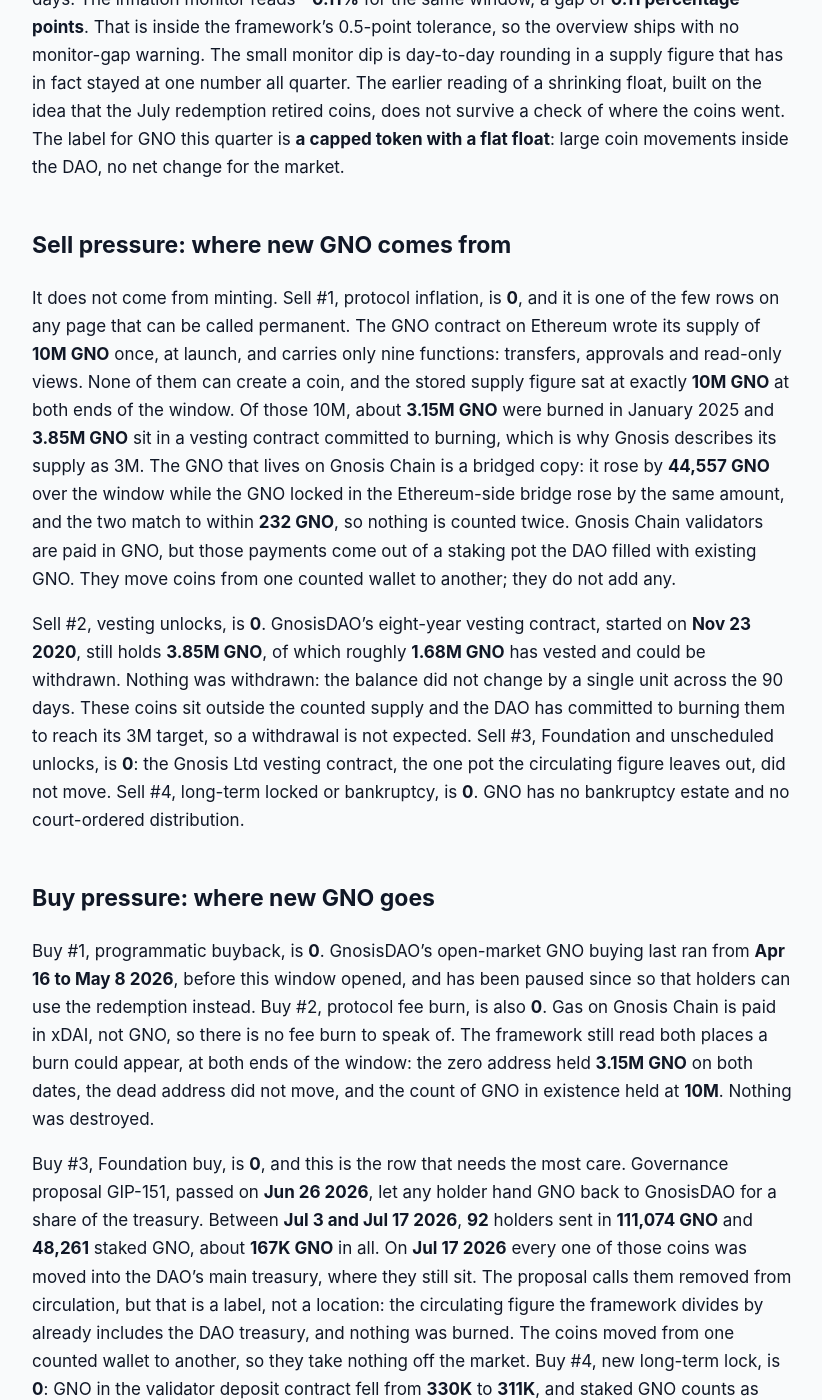
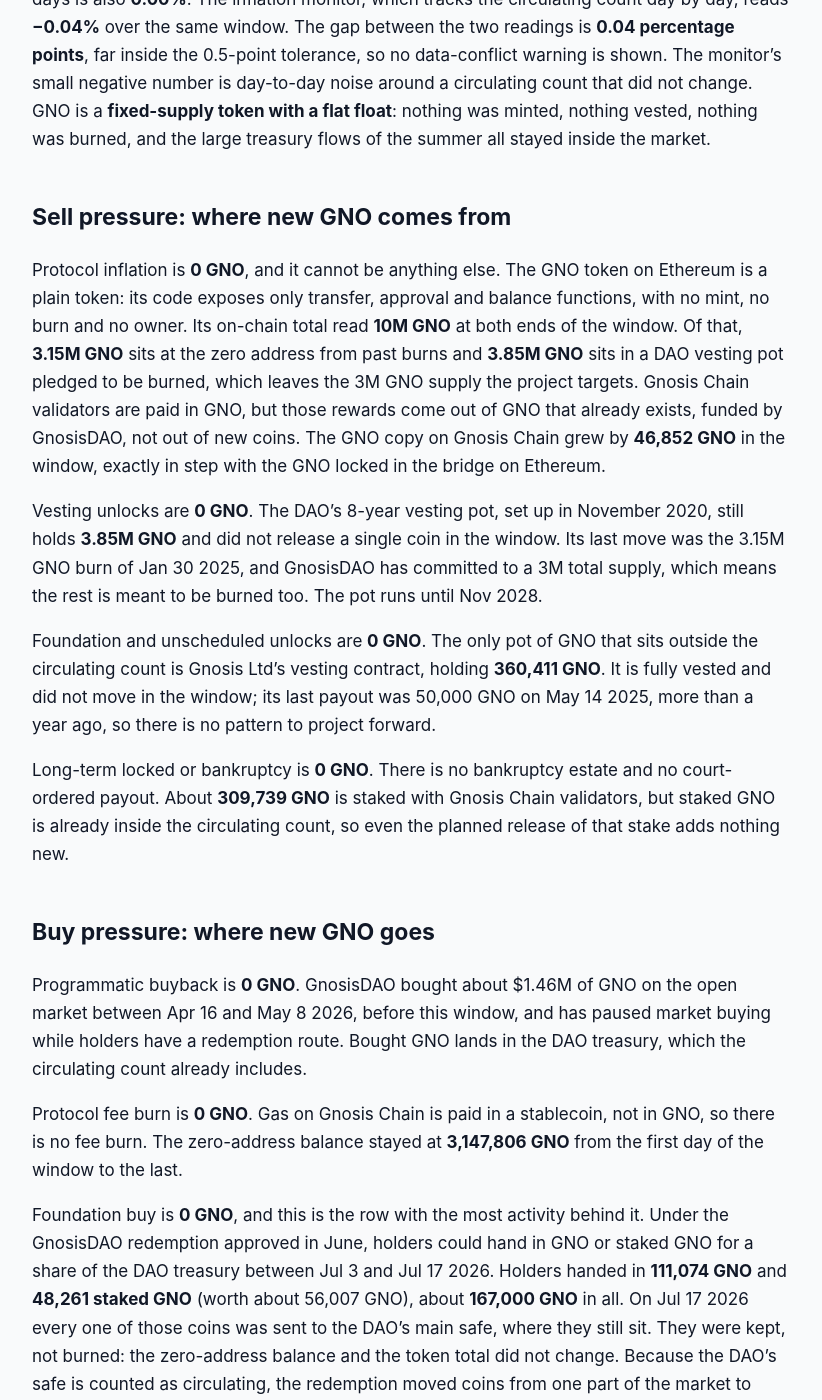
Before and after one commit to jeevansongmy-spec/mrnasdog-articles, a Jekyll site: the page built from crypto/gno-pressure-framework.md, in a window 1280 px wide and 1400 px high, scrolled down 585 px. Shown: the whole window, without its empty margins (228-1050 px from the left). Built offline with Jekyll 4.4.1, drawn with Linux system fonts in a browser that asks for light colours; some of the changed text lies outside the part shown.

Commit message:
publish: crypto/gno-pressure-framework

```diff
--- a/crypto/gno-pressure-framework.md
+++ b/crypto/gno-pressure-framework.md
@@ -1,8 +1,8 @@
 ---
 title:         "GNO Inflation Analysis · September 2026 · Mixed flows · supply roughly steady"
-description:   "GNO supply held flat over 90 days at 0.00%: a 167K GNO treasury redemption moved coins into the DAO, not to a burn. See the ledger, vesting and burn checks."
+description:   "GNO supply is flat: 0.00% net over 90 days and 0.00% next. No GNO can be minted, and a July redemption of about 167K GNO stayed in the DAO treasury, not burned."
 canonical_url: "https://mrnasdog.com/research/gno/inflation"
-tags:                    ["crypto", "gno", "gnosis", "dao"]
+tags:          ["crypto", "gno", "gnosis", "dao"]
 published:     true
 ---
 
@@ -10,42 +10,72 @@ Originally published at [GNO Inflation Analysis · September 2026 · Mixed flows
 
 # GNO Inflation Analysis · September 2026 · Mixed flows · supply roughly steady
 
-GNO's tradable float did not move over the last 90 days, and the Pressure Framework reads it at **0.00%** over the trailing 90 days and **0.00%** for the next 90, against a monitor reading of **−0.11%**. The quarter's headline event, a GnosisDAO treasury redemption in which holders handed back about **167K GNO**, moved those coins into the DAO's own treasury rather than destroying them, and that treasury is already counted as circulating. Sell pressure is **0**, buy pressure is **0**, and the GNO token contract has no way to mint a new coin.
+The MrNasdog Pressure Framework reads GNO at **0.00% net** over the trailing 90 days and **0.00%** over the next 90: **0 GNO** of new sell pressure against **0 GNO** of buy pressure, on a circulating supply of **2.64M GNO**. The GNO token has no function that can create coins, and the biggest supply story of the window — the GnosisDAO treasury redemption, which took in about **167,000 GNO** in July — moved coins from holders into a DAO treasury that is already counted as circulating, so it neither added to nor removed from the market. The monitor reads **−0.04%**, a gap of **0.04 points**.
+
 
 ## The verdict, in one paragraph
 
-Against a circulating base of **2.64M GNO**, the framework books **0** of sell pressure and **0** of buy pressure over the trailing 90 days, a net of **0.00%**, and projects **0.00%** for the next 90 days. The inflation monitor reads **−0.11%** for the same window, a gap of **0.11 percentage points**. That is inside the framework's 0.5-point tolerance, so the overview ships with no monitor-gap warning. The small monitor dip is day-to-day rounding in a supply figure that has in fact stayed at one number all quarter. The earlier reading of a shrinking float, built on the idea that the July redemption retired coins, does not survive a check of where the coins went. The label for GNO this quarter is **a capped token with a flat float**: large coin movements inside the DAO, no net change for the market.
+
+GNO's net supply change over the last 90 days is **0.00%**, and the projection for the next 90 days is also **0.00%**. The inflation monitor, which tracks the circulating count day by day, reads **−0.04%** over the same window. The gap between the two readings is **0.04 percentage points**, far inside the 0.5-point tolerance, so no data-conflict warning is shown. The monitor's small negative number is day-to-day noise around a circulating count that did not change. GNO is a **fixed-supply token with a flat float**: nothing was minted, nothing vested, nothing was burned, and the large treasury flows of the summer all stayed inside the market.
+
 
 ## Sell pressure: where new GNO comes from
 
-It does not come from minting. Sell #1, protocol inflation, is **0**, and it is one of the few rows on any page that can be called permanent. The GNO contract on Ethereum wrote its supply of **10M GNO** once, at launch, and carries only nine functions: transfers, approvals and read-only views. None of them can create a coin, and the stored supply figure sat at exactly **10M GNO** at both ends of the window. Of those 10M, about **3.15M GNO** were burned in January 2025 and **3.85M GNO** sit in a vesting contract committed to burning, which is why Gnosis describes its supply as 3M. The GNO that lives on Gnosis Chain is a bridged copy: it rose by **44,557 GNO** over the window while the GNO locked in the Ethereum-side bridge rose by the same amount, and the two match to within **232 GNO**, so nothing is counted twice. Gnosis Chain validators are paid in GNO, but those payments come out of a staking pot the DAO filled with existing GNO. They move coins from one counted wallet to another; they do not add any.
 
-Sell #2, vesting unlocks, is **0**. GnosisDAO's eight-year vesting contract, started on **Nov 23 2020**, still holds **3.85M GNO**, of which roughly **1.68M GNO** has vested and could be withdrawn. Nothing was withdrawn: the balance did not change by a single unit across the 90 days. These coins sit outside the counted supply and the DAO has committed to burning them to reach its 3M target, so a withdrawal is not expected. Sell #3, Foundation and unscheduled unlocks, is **0**: the Gnosis Ltd vesting contract, the one pot the circulating figure leaves out, did not move. Sell #4, long-term locked or bankruptcy, is **0**. GNO has no bankruptcy estate and no court-ordered distribution.
+Protocol inflation is **0 GNO**, and it cannot be anything else. The GNO token on Ethereum is a plain token: its code exposes only transfer, approval and balance functions, with no mint, no burn and no owner. Its on-chain total read **10M GNO** at both ends of the window. Of that, **3.15M GNO** sits at the zero address from past burns and **3.85M GNO** sits in a DAO vesting pot pledged to be burned, which leaves the 3M GNO supply the project targets. Gnosis Chain validators are paid in GNO, but those rewards come out of GNO that already exists, funded by GnosisDAO, not out of new coins. The GNO copy on Gnosis Chain grew by **46,852 GNO** in the window, exactly in step with the GNO locked in the bridge on Ethereum.
+
+
+Vesting unlocks are **0 GNO**. The DAO's 8-year vesting pot, set up in November 2020, still holds **3.85M GNO** and did not release a single coin in the window. Its last move was the 3.15M GNO burn of Jan 30 2025, and GnosisDAO has committed to a 3M total supply, which means the rest is meant to be burned too. The pot runs until Nov 2028.
+
+
+Foundation and unscheduled unlocks are **0 GNO**. The only pot of GNO that sits outside the circulating count is Gnosis Ltd's vesting contract, holding **360,411 GNO**. It is fully vested and did not move in the window; its last payout was 50,000 GNO on May 14 2025, more than a year ago, so there is no pattern to project forward.
+
+
+Long-term locked or bankruptcy is **0 GNO**. There is no bankruptcy estate and no court-ordered payout. About **309,739 GNO** is staked with Gnosis Chain validators, but staked GNO is already inside the circulating count, so even the planned release of that stake adds nothing new.
+
 
 ## Buy pressure: where new GNO goes
 
-Buy #1, programmatic buyback, is **0**. GnosisDAO's open-market GNO buying last ran from **Apr 16 to May 8 2026**, before this window opened, and has been paused since so that holders can use the redemption instead. Buy #2, protocol fee burn, is also **0**. Gas on Gnosis Chain is paid in xDAI, not GNO, so there is no fee burn to speak of. The framework still read both places a burn could appear, at both ends of the window: the zero address held **3.15M GNO** on both dates, the dead address did not move, and the count of GNO in existence held at **10M**. Nothing was destroyed.
 
-Buy #3, Foundation buy, is **0**, and this is the row that needs the most care. Governance proposal GIP-151, passed on **Jun 26 2026**, let any holder hand GNO back to GnosisDAO for a share of the treasury. Between **Jul 3 and Jul 17 2026**, **92** holders sent in **111,074 GNO** and **48,261** staked GNO, about **167K GNO** in all. On **Jul 17 2026** every one of those coins was moved into the DAO's main treasury, where they still sit. The proposal calls them removed from circulation, but that is a label, not a location: the circulating figure the framework divides by already includes the DAO treasury, and nothing was burned. The coins moved from one counted wallet to another, so they take nothing off the market. Buy #4, new long-term lock, is **0**: GNO in the validator deposit contract fell from **330K** to **311K**, and staked GNO counts as circulating in any case.
+Programmatic buyback is **0 GNO**. GnosisDAO bought about $1.46M of GNO on the open market between Apr 16 and May 8 2026, before this window, and has paused market buying while holders have a redemption route. Bought GNO lands in the DAO treasury, which the circulating count already includes.
+
+
+Protocol fee burn is **0 GNO**. Gas on Gnosis Chain is paid in a stablecoin, not in GNO, so there is no fee burn. The zero-address balance stayed at **3,147,806 GNO** from the first day of the window to the last.
+
+
+Foundation buy is **0 GNO**, and this is the row with the most activity behind it. Under the GnosisDAO redemption approved in June, holders could hand in GNO or staked GNO for a share of the DAO treasury between Jul 3 and Jul 17 2026. Holders handed in **111,074 GNO** and **48,261 staked GNO** (worth about 56,007 GNO), about **167,000 GNO** in all. On Jul 17 2026 every one of those coins was sent to the DAO's main safe, where they still sit. They were kept, not burned: the zero-address balance and the token total did not change. Because the DAO's safe is counted as circulating, the redemption moved coins from one part of the market to another and removed nothing.
+
+
+New long-term lock is **0 GNO**. The Gnosis Chain staking contract shrank from **323,919 GNO** to **309,739 GNO** as validators left, and staking never takes GNO out of the circulating count in the first place.
+
 
 ## Foundation and overhang
 
-GNO's overhang is large and almost entirely in GnosisDAO's hands. The DAO's main treasury holds **1.24M GNO** across Ethereum and Gnosis Chain, plus **56K** staked GNO, much of it from the redemption, and a DAO liquidity wallet holds another **111K GNO**. All of this is already inside the circulating figure, so selling it would not show up as new supply in this ledger, though it would reach the market. Outside the float sit two vesting contracts: the DAO's **3.85M GNO**, committed to burning, and Gnosis Ltd's **360,411 GNO**, fully vested since November 2025 and withdrawable at any time. Gnosis Ltd last withdrew **50K GNO** on **May 14 2025**, and before that in 2022 and 2021, so its releases are rare and unscheduled. Every one of these balances is readable on chain and refreshed at each rebuild. If either vesting contract's balance falls between refreshes, that outflow enters Sell #3, or Sell #2, at the next refresh.
 
-## How GNO compares to other capped governance tokens
+Four GNO pots are tracked as team-controlled overhang. The first is Gnosis Ltd's vesting contract with **360,411 GNO**, fully vested and outside the circulating count — the one pot whose release would add new GNO to the market. The second is the DAO's 8-year vesting pot with **3.85M GNO**, outside even the 3M total and pledged to be burned. The third is the DAO's main safe, holding about **1.24M GNO** across Ethereum and Gnosis Chain plus **56,257 staked GNO**, most of it older treasury plus the July redemption intake. The fourth is a DAO liquidity wallet with about **115,039 GNO**. The last two are already counted as circulating, so a sale from them would move GNO within the market rather than add to it.
 
-GNO sits in the strictest supply class: a token whose contract cannot mint at all. That is a harder promise than a halving chain like Bitcoin, which still issues new coins every block, and much harder than an uncapped proof-of-stake chain, where staking rewards are printed and the supply grows every year. On Gnosis Chain the staking rewards exist, but they are paid out of GNO the DAO already holds, so the cost falls on the treasury rather than on the supply count.
 
-The redemption makes the most useful comparison. Exchange tokens that buy back and burn take coins out of existence, and their readings go negative. GnosisDAO did something that looks similar, swapping treasury assets for GNO, but kept the coins. That is closer to a company buying its own shares and holding them as treasury stock: the holder count shrinks, but the shares can be reissued. Until those coins are burned, a buy-and-hold treasury does not reduce the float the market can see.
+Every pot is re-read on the chain at each refresh. If the Gnosis Ltd vesting contract or the DAO vesting pot shrinks between refreshes and the coins are not burned, the outflow enters the foundation row at the next refresh. If the DAO burns the redeemed GNO, that burn enters the buy side.
 
-The vesting picture also differs from most tokens. A typical project releases investor and team coins into the market over four years. GnosisDAO's largest vesting pot is instead scheduled for destruction, so its end state removes supply rather than adds it, and none of it is counted as circulating today.
+
+## How GNO compares to other fixed-supply DAO tokens
+
+
+GNO belongs to the group of fixed-supply governance tokens backed by a large treasury. Unlike an uncapped proof-of-stake coin such as ETH or SOL, where validators are paid in new coins every epoch, GNO has no issuance at all: Gnosis Chain pays its validators out of existing GNO, so the cost of security shows up as a treasury expense rather than a rising supply. The GnosisDAO proposal to turn Gnosis Chain into an Ethereum rollup describes that subsidy as a dilution of non-stakers of about 2.3% a year, but it is a transfer of existing GNO, not new supply.
+
+
+Compared with exchange tokens that burn a share of revenue every quarter, GNO has no fee burn, because gas on its chain is paid in a stablecoin. Its supply only ever fell through one-off governance burns, such as the 3.15M GNO burn of January 2025. And compared with DAO tokens that run a buyback into a burn address, the GnosisDAO buyback and redemption both parked GNO in the treasury. That choice keeps GNO's float flat until the DAO decides to burn what it holds.
+
 
 ## What to watch in the next 90 days
 
-First, the **167K GNO** from the redemption: a vote to burn it would be the first real removal since January 2025, while a sale from the treasury would put it back into trading hands. Second, the move of Gnosis Chain onto Ethereum, approved as GIP-153 on **Aug 19 2026** and targeted for around the turn of the year: it ends the treasury-paid staking rewards and frees about **350K** staked GNO, which is already counted as circulating but could reach the market as validators exit. Third, Gnosis Ltd's **360,411 GNO** vesting pot, the only excluded balance that can be withdrawn at any time. Fourth, the DAO's **3.85M GNO** vesting contract, where any withdrawal not followed by a burn would count as new supply. The forward window runs to **Dec 21 2026**.
+
+First, the Gnosis Chain move onto Ethereum, approved by GnosisDAO in August, targets its first block around December 2026 or January 2027; at that point the validator set retires and about 350,000 staked GNO is freed. That GNO is already circulating, so it would not change the framework reading, but it could reach the market quickly. Second, any GnosisDAO vote to burn the roughly 167,000 GNO taken in through the redemption, or the 3.85M GNO left in the DAO vesting pot, would show up as buy pressure. Third, any payout from the Gnosis Ltd vesting contract, which holds 360,411 GNO, would be the only way new GNO enters the market. Fourth, GNO cashback for Gnosis Pay card users ends on Sep 30 2026, and the consumer card shuts on Dec 20 2026, which removes one steady source of GNO paid out to users.
+
 
 ## Summary
 
-The MrNasdog Pressure Framework reads GNO at **0.00%** over the trailing 90 days and **0.00%** projected forward: mixed flows, supply roughly steady. The GNO contract cannot mint, nothing was burned, and neither vesting contract released a coin. The July GIP-151 redemption moved about **167K GNO** into the GnosisDAO treasury, which is already counted as circulating, so it changed who holds GNO but not how much trades. The key risk is that the DAO's **1.24M GNO** treasury and the **350K** staked GNO due to unlock can both reach the market at the DAO's or validators' choosing, while the hard ceiling of **10M GNO** minus burns cannot be raised by anyone.
 
-MrNasdog Pressure Framework analysis of GNO, Metric 1 — Inflation. Data + explanation only. Not financial advice. Updated Sep 22 2026.
+The MrNasdog Pressure Framework reads GNO at **0.00%** net supply change over the last 90 days and **0.00%** over the next 90 days, in line with the monitor's **−0.04%**. GNO cannot be minted, Gnosis Chain validators are paid from existing GNO, and the GnosisDAO treasury redemption of about 167,000 GNO stayed inside the circulating count because the DAO kept the coins rather than burning them. The key risk to the reading is a release from the 360,411 GNO Gnosis Ltd vesting contract, the only pot outside the circulating count; the key upside is a DAO decision to burn the GNO it holds. GNO's total supply is set at 3M by governance; its circulating count can rise only if those 360,411 GNO are paid out, and fall only through burns.
+
+*MrNasdog Pressure Framework analysis of GNO, Metric 1 — Inflation. Data + explanation only. Not financial advice. Checked Sep 29 2026.*
```
